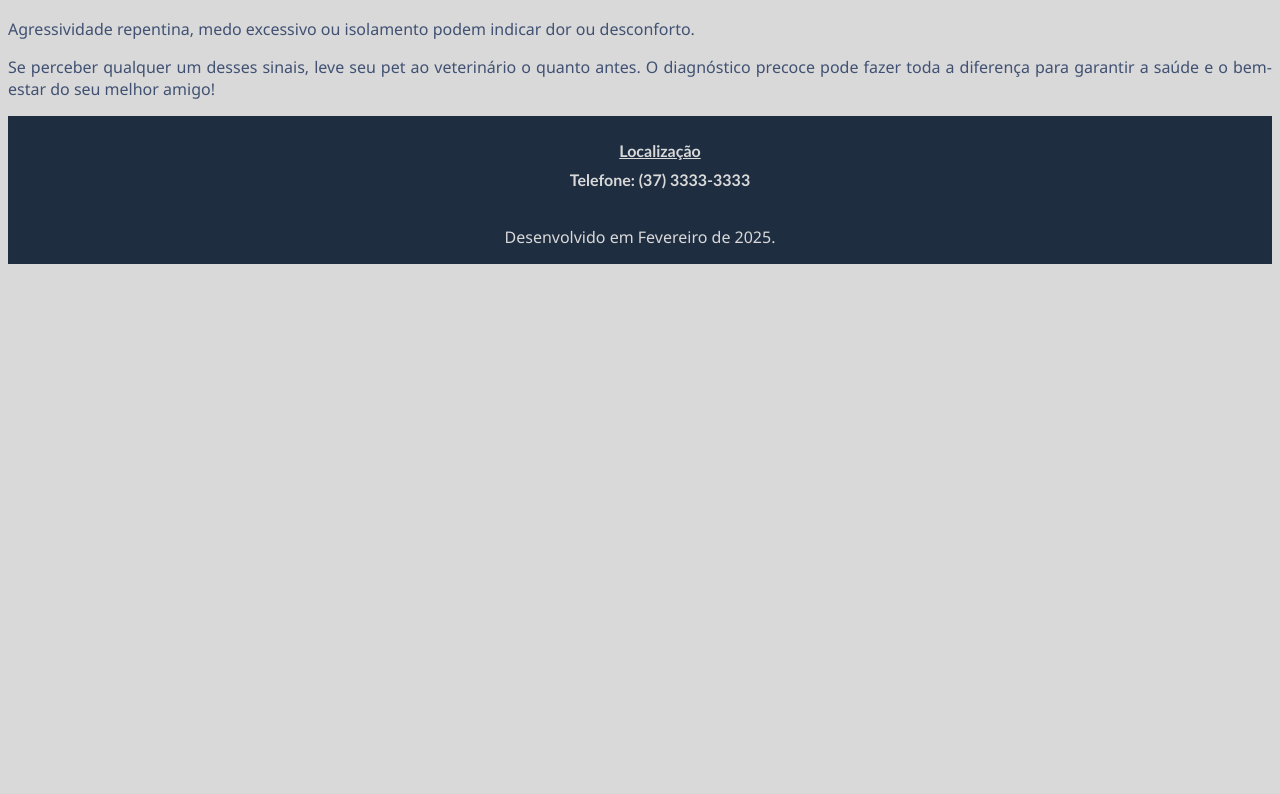
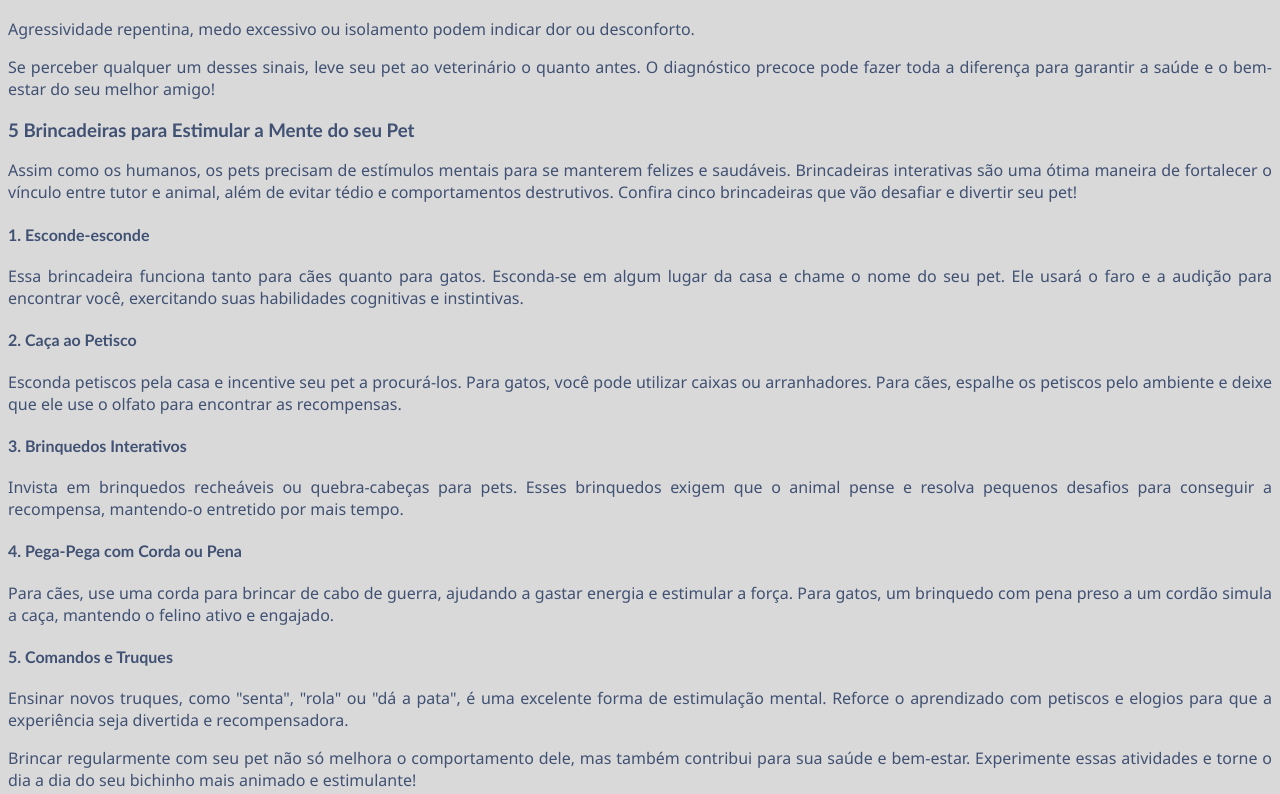
Before and after one commit to lauralonguinho/desenvolve-introducao-web, a plain HTML site: page projetos1/pettodos.html in a window 1280 px wide. Shown: the part 2290-3084 px from the top of the page. Before the commit the page ends 2562 px from the top, so only its background shows below. Drawn offline with Linux system fonts and the light colour scheme.

Commit message:
Update pettodos.html

```diff
--- a/projetos1/pettodos.html
+++ b/projetos1/pettodos.html
@@ -164,7 +164,22 @@
                         <h4>10. Mudanças de comportamento:</h4>
                         <p>Agressividade repentina, medo excessivo ou isolamento podem indicar dor ou desconforto.</p>
                         <p>Se perceber qualquer um desses sinais, leve seu pet ao veterinário o quanto antes. O diagnóstico precoce pode fazer toda a diferença para garantir a saúde e o bem-estar do seu melhor amigo!</p>
-                    </div>
+                     </div>
+                    <div>
+                        <h3>5 Brincadeiras para Estimular a Mente do seu Pet</h3>
+                        <p>Assim como os humanos, os pets precisam de estímulos mentais para se manterem felizes e saudáveis. Brincadeiras interativas são uma ótima maneira de fortalecer o vínculo entre tutor e animal, além de evitar tédio e comportamentos destrutivos. Confira cinco brincadeiras que vão desafiar e divertir seu pet!</p>
+                        <h4>1. Esconde-esconde</h4>
+                        <p>Essa brincadeira funciona tanto para cães quanto para gatos. Esconda-se em algum lugar da casa e chame o nome do seu pet. Ele usará o faro e a audição para encontrar você, exercitando suas habilidades cognitivas e instintivas.</p>
+                        <h4>2. Caça ao Petisco</h4>
+                        <p>Esconda petiscos pela casa e incentive seu pet a procurá-los. Para gatos, você pode utilizar caixas ou arranhadores. Para cães, espalhe os petiscos pelo ambiente e deixe que ele use o olfato para encontrar as recompensas.</p>
+                        <h4>3. Brinquedos Interativos</h4>
+                        <p>Invista em brinquedos recheáveis ou quebra-cabeças para pets. Esses brinquedos exigem que o animal pense e resolva pequenos desafios para conseguir a recompensa, mantendo-o entretido por mais tempo.</p>
+                        <h4>4. Pega-Pega com Corda ou Pena</h4>
+                        <p>Para cães, use uma corda para brincar de cabo de guerra, ajudando a gastar energia e estimular a força. Para gatos, um brinquedo com pena preso a um cordão simula a caça, mantendo o felino ativo e engajado.</p>
+                        <h4>5. Comandos e Truques</h4>
+                        <p>Ensinar novos truques, como "senta", "rola" ou "dá a pata", é uma excelente forma de estimulação mental. Reforce o aprendizado com petiscos e elogios para que a experiência seja divertida e recompensadora.
+                        <p>Brincar regularmente com seu pet não só melhora o comportamento dele, mas também contribui para sua saúde e bem-estar. Experimente essas atividades e torne o dia a dia do seu bichinho mais animado e estimulante!</p>
+                   </div>
                 </div>
             </main>
             <footer>
```
